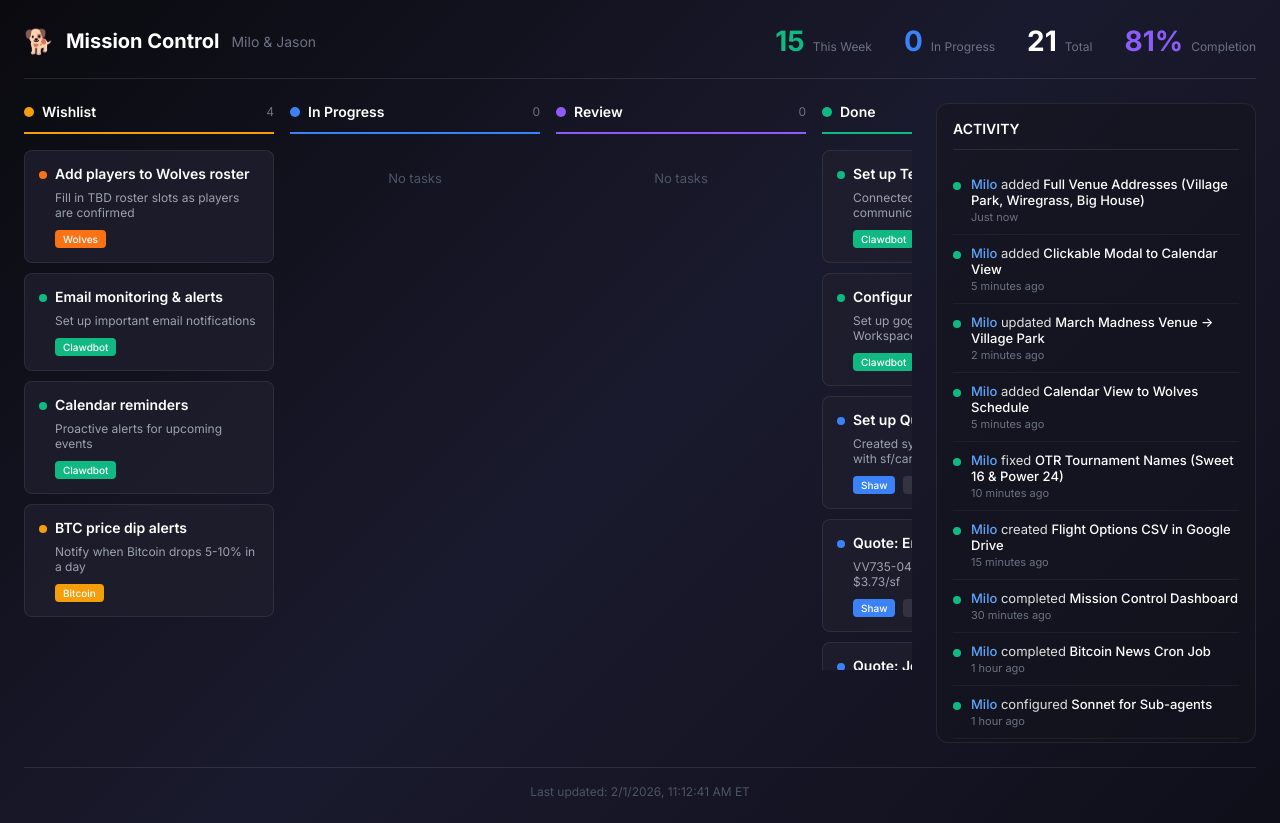
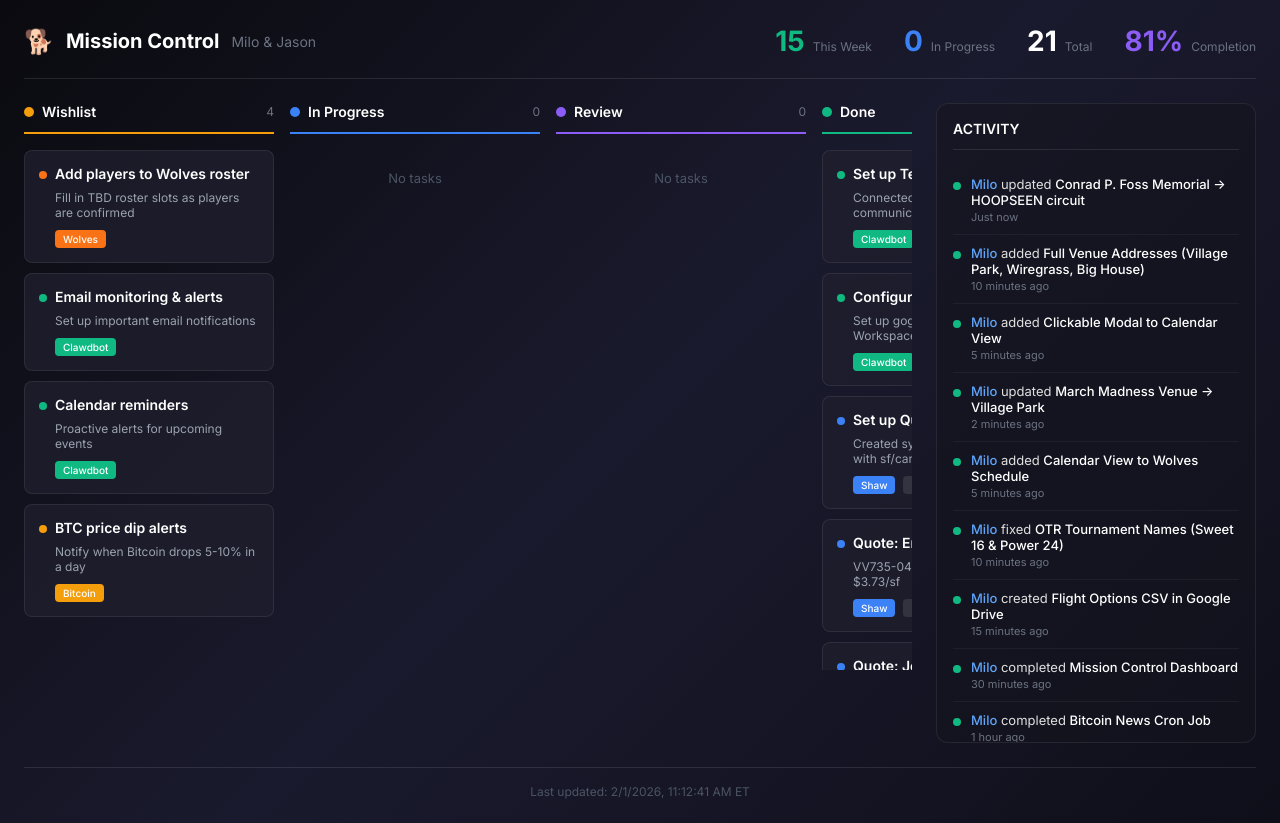
Before and after one commit to jpkicker/mission-control, a React (Vite) app: page / in a window 1280 px wide. Built offline with nearby package versions, Linux system fonts and the light colour scheme.

Commit message:
Update activity: Conrad P. Foss Memorial circuit change

```diff
--- a/src/data/tasks.js
+++ b/src/data/tasks.js
@@ -195,9 +195,15 @@ export const tasks = [
 export const activity = [
   {
     type: "completed",
+    action: "updated",
+    task: "Conrad P. Foss Memorial → HOOPSEEN circuit",
+    time: "Just now"
+  },
+  {
+    type: "completed",
     action: "added",
     task: "Full Venue Addresses (Village Park, Wiregrass, Big House)",
-    time: "Just now"
+    time: "10 minutes ago"
   },
   {
     type: "completed",
```
